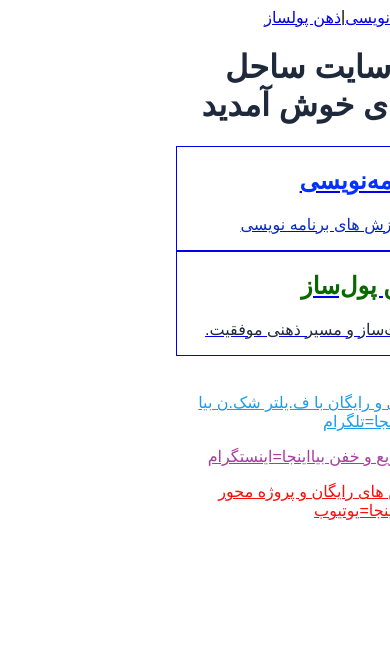
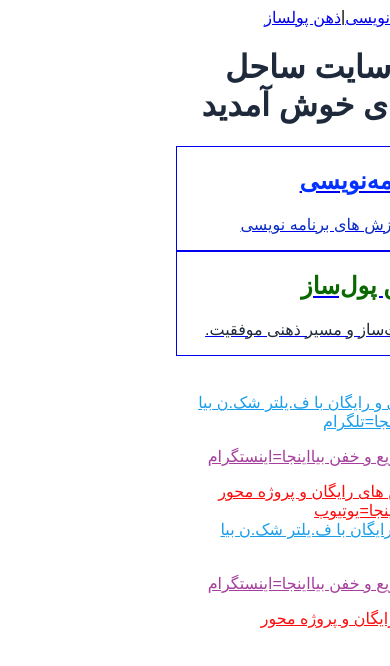
Before and after one commit to sahelazizmohammadi83/sahelazizmohammadi, a Next.js app: page / in a window 390 px wide. Shown: the top 666 px of the page. Built offline with nearby package versions, Linux system fonts and the light colour scheme; a small style sheet from the web is missing.

Commit message:
پاکسازی M ها و اصلاح Header و Layout

```diff
--- a/app/layout.tsx
+++ b/app/layout.tsx
@@ -1,14 +1,25 @@
+// app/layout.tsx
+"use client"; // ← اضافه شد تا کامپوننت Client شود
+
 import "./globals.css";
 import Header from "../components/Header";
+import SocialLinks from "../components/SocialLinks";
 
 export default function RootLayout({ children }: { children: React.ReactNode }) {
   return (
     <html lang="fa" dir="rtl" className="transition-colors duration-500">
+      <body className="bg-gray-50">
+        {/* هدر سایت */}
+        <Header />
 
-          <Header />
-          <main className="max-w-xl mx-auto p-6">{children}</main>
+        {/* محتوای اصلی سایت */}
+        <main className="max-w-xl mx-auto p-4 sm:p-6 md:p-8">{children}</main>
 
-
+        {/* سوشال لینک‌ها در پایین صفحه */}
+        <footer className="mt-10">
+          <SocialLinks />
+        </footer>
+      </body>
     </html>
   );
 }
```
